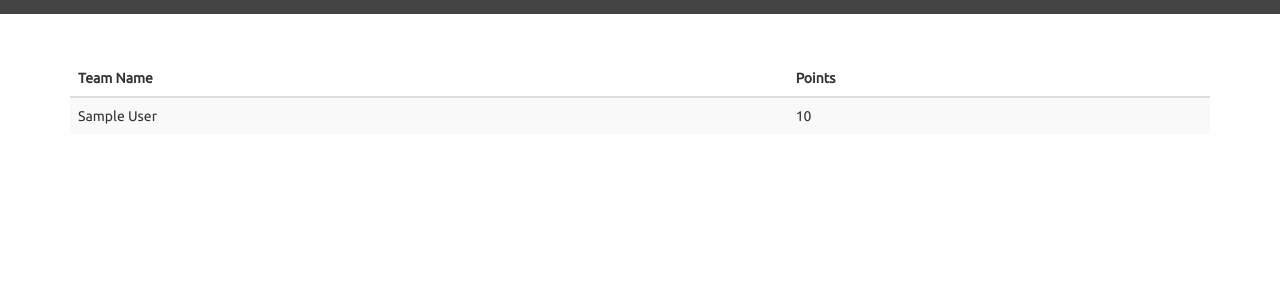
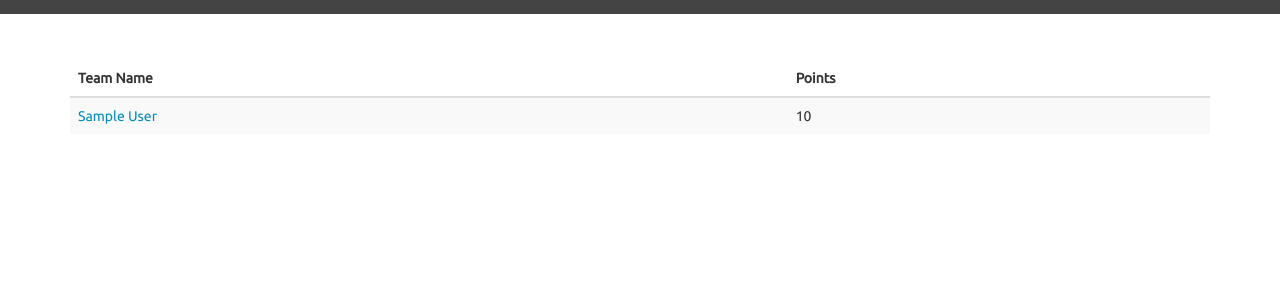
Before and after one commit to divyanshusahu/miniCTF, a Django app: template scoreboard/templates/scoreboard.html in a window 1280 px wide. Shown: the part 166-466 px from the top of the page. Run offline with Django 3.2, Linux system fonts and the light colour scheme; the template is opened without the code that fills it: values that come from a table or form of the project are taken from there, others are empty; tables that the repository leaves empty hold one stand-in row (values such as "Sample post"); parts of the project's set-up code (start-up, migrations or seed data) failed here and were passed over; some libraries are stand-ins or nearby versions; some web fonts are replaced.

Commit message:
teams link added to scoreboard

```diff
--- a/scoreboard/templates/scoreboard.html
+++ b/scoreboard/templates/scoreboard.html
@@ -30,7 +30,7 @@
 						{% for t in teams_list %}
 						<tr>
 							<td>
-								{{ t.teamname }}
+								<a href="/accounts/team/{{ t.teamname }}" style="color: #008cba;">{{ t.teamname }}</a>
 							</td>
 							<td>
 								{{ t.points }}
```
